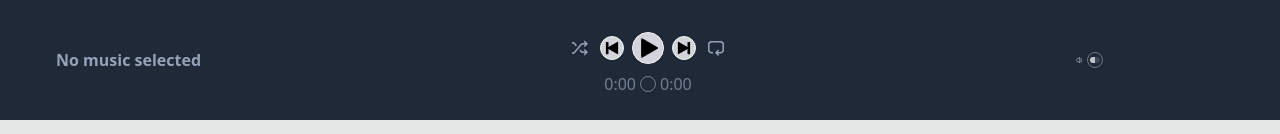
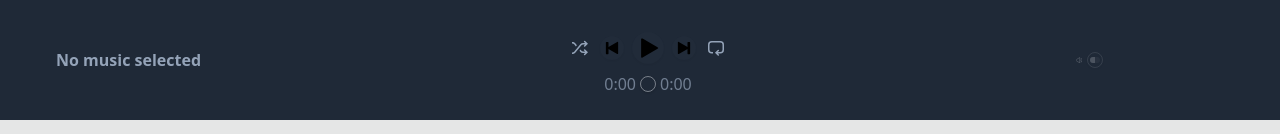
Before and after one commit to josueveliz-assure/my-tunez, a React (Vite) app: page / in a window 1280 px wide. Shown: the top 134 px of the page. Built offline with nearby package versions, Linux system fonts and the light colour scheme.

Commit message:
next, previous, shuffle and repeat implemented

```diff
--- a/src/components/AlbumsList.jsx
+++ b/src/components/AlbumsList.jsx
@@ -28,11 +28,11 @@ const AlbumsList = ({ albums }) => {
     };
 
     const changePlaylist = (musicId) => {
-        const currentAlbum = albums.find(album => album.musicList.find(music => music.id === musicId));
-        const pos = currentAlbum.musicList.findIndex(music => music.id === musicId);
+        const currentList = albums.map(album => album.musicList).flat();
+        const pos = currentList.findIndex(music => music.id === musicId);
 
         setCurrentPosition(pos);
-        setPlaylist(currentAlbum.musicList);
+        setPlaylist(currentList);
     };
 
     return (
--- a/src/components/MusicPlayer.jsx
+++ b/src/components/MusicPlayer.jsx
@@ -64,6 +64,7 @@ const VolumeControl = () => {
     const [withVolume, setWithVolume] = useState(true);
     const {volume, setVolume} = usePlayerStore();
     const previousVolumeRef = useRef(volume);
+    const {currentSong} = usePlayerStore();
 
     const handleVolume = (volume) => {
         const [newVolume] = volume;
@@ -84,7 +85,10 @@ const VolumeControl = () => {
 
     return (
         <div className="flex justify-center gap-x-2 text-gray-200">
-            <button className="h-4 w-4 opacity-70 hover:opacity-100 transition" onClick={handleSilence}>
+            <button
+                className={`h-4 w-4 ${!currentSong ? 'opacity-25' : 'hover:cursor-pointer opacity-70 hover:opacity-100 transition'}`}
+                disabled={!currentSong}
+                onClick={handleSilence}>
                 {volume > 0 ? <Volume /> : <VolumeSilence />}
             </button>
             <Slider
@@ -92,8 +96,9 @@ const VolumeControl = () => {
                 min={0}
                 max={100}
                 value={[volume * 100]}
-                className='w-[120px] hover:cursor-pointer opacity-90 hover:opacity-100 transition'
+                className={`w-[120px] ${!currentSong ? 'opacity-25' : 'hover:cursor-pointer opacity-90 hover:opacity-100 transition'}`}
                 onValueChange={(volume) => handleVolume(volume)}
+                disabled={!currentSong}
             />
         </div>
     );
@@ -103,10 +108,11 @@ const MusicPlayer = () => {
     const [isShuffle, setIsShuffle] = useState(false);
     const [isRepeat, setIsRepeat] = useState(false);
     const [music, setMusic] = useState(null);
+    const [isDisabled, setIsDisabled] = useState(false);
 
     const audioRef = useRef();
 
-    const { isPlaying, setIsPlaying, playlist, currentPosition, currentSong, setCurrentSong, volume } = usePlayerStore();
+    const { isPlaying, setIsPlaying, playlist, currentPosition, setCurrentPosition, currentSong, setCurrentSong, volume } = usePlayerStore();
 
     const handlePlay = () => {
         setIsPlaying(!isPlaying);
@@ -118,6 +124,17 @@ const MusicPlayer = () => {
 
     const handleRepeat = () => {
         setIsRepeat(!isRepeat);
+    };
+
+    const handleNext = () => {
+        if (isShuffle) {
+            const randomPosition = Math.floor(Math.random() * playlist.length);
+            setCurrentPosition(randomPosition);
+        } else if (currentPosition < playlist.length - 1) {
+            setCurrentPosition(currentPosition + 1);
+        } else {
+            setCurrentPosition(0);
+        }
     };
 
     useEffect(() => {
@@ -140,6 +157,9 @@ const MusicPlayer = () => {
             audioRef.current.src = currentSong.link;
             audioRef.current.volume = volume;
             audioRef.current.play();
+            setIsDisabled(false);
+        } else {
+            setIsDisabled(true);
         }
     }, [currentSong]);
 
@@ -153,6 +173,27 @@ const MusicPlayer = () => {
         audioRef.current.volume = volume;
     }, [volume]);
 
+    useEffect(() => {
+        const audio = audioRef.current;
+
+        const handleTimeUpdate = () => {
+            if (audio.currentTime === audio.duration) {
+              if (isRepeat) {
+                audio.currentTime = 0;
+                audio.play();
+              } else {
+                handleNext();
+              }
+            }
+          };
+
+        audio.addEventListener('timeupdate', handleTimeUpdate);
+
+        return () => {
+          audio.removeEventListener('timeupdate', handleTimeUpdate);
+        };
+      }, [isRepeat, isPlaying]);
+
     return (
         <div className="h-full flex items-center">
             <div className="flex justify-start ml-4 items-center w-96 h-16">
@@ -161,19 +202,38 @@ const MusicPlayer = () => {
             <div className="flex justify-center items-center grow h-16">
                 <div className="flex flex-col items-center">
                     <div className="flex gap-2 items-center mt-2">
-                        <button className={`h-6 w-6 bg-transparent border-transparent pl-1 pr-1 ${isShuffle ? 'fill-white' : 'fill-slate-400'}`} onClick={handleShuffle}>
+                        <button
+                            className={`h-6 w-6 bg-transparent border-transparent pl-1 pr-1 ${isShuffle ? 'fill-white' : 'fill-slate-400'}`}
+                            onClick={handleShuffle}
+                            disabled={isDisabled ? "disabled" : ""}
+                        >
                             <Shuffle />
                         </button>
-                        <button className="btn btn-xs btn-circle bg-gray-300 pl-1 pr-1">
+                        <button
+                            className="btn btn-xs btn-circle bg-gray-300 pl-1 pr-1"
+                            disabled={isDisabled ? "disabled" : ""}
+                        >
                             <Previous />
                         </button>
-                        <button className="btn btn-sm btn-circle bg-gray-300 pl-1 pr-1" onClick={handlePlay}>
+                        <button
+                            className="btn btn-sm btn-circle bg-gray-300 pl-1 pr-1"
+                            onClick={handlePlay}
+                            disabled={isDisabled ? "disabled" : ""}
+                        >
                             {isPlaying ? <Pause /> : <Play />}
                         </button>
-                        <button className="btn btn-xs btn-circle bg-gray-300 pl-1 pr-1">
+                        <button
+                            className="btn btn-xs btn-circle bg-gray-300 pl-1 pr-1"
+                            onClick={handleNext}
+                            disabled={isDisabled ? "disabled" : ""}
+                        >
                             <Next />
                         </button>
-                        <button className={`h-6 w-6 bg-transparent border-transparent pl-1 pr-1 ${isRepeat ? 'fill-white' : 'fill-slate-400'}`} onClick={handleRepeat}>
+                        <button
+                            className={`h-6 w-6 bg-transparent border-transparent pl-1 pr-1 ${isRepeat ? 'fill-white' : 'fill-slate-400'}`}
+                            onClick={handleRepeat}
+                            disabled={isDisabled ? "disabled" : ""}
+                        >
                             <Repeat />
                         </button>
                     </div>
```
